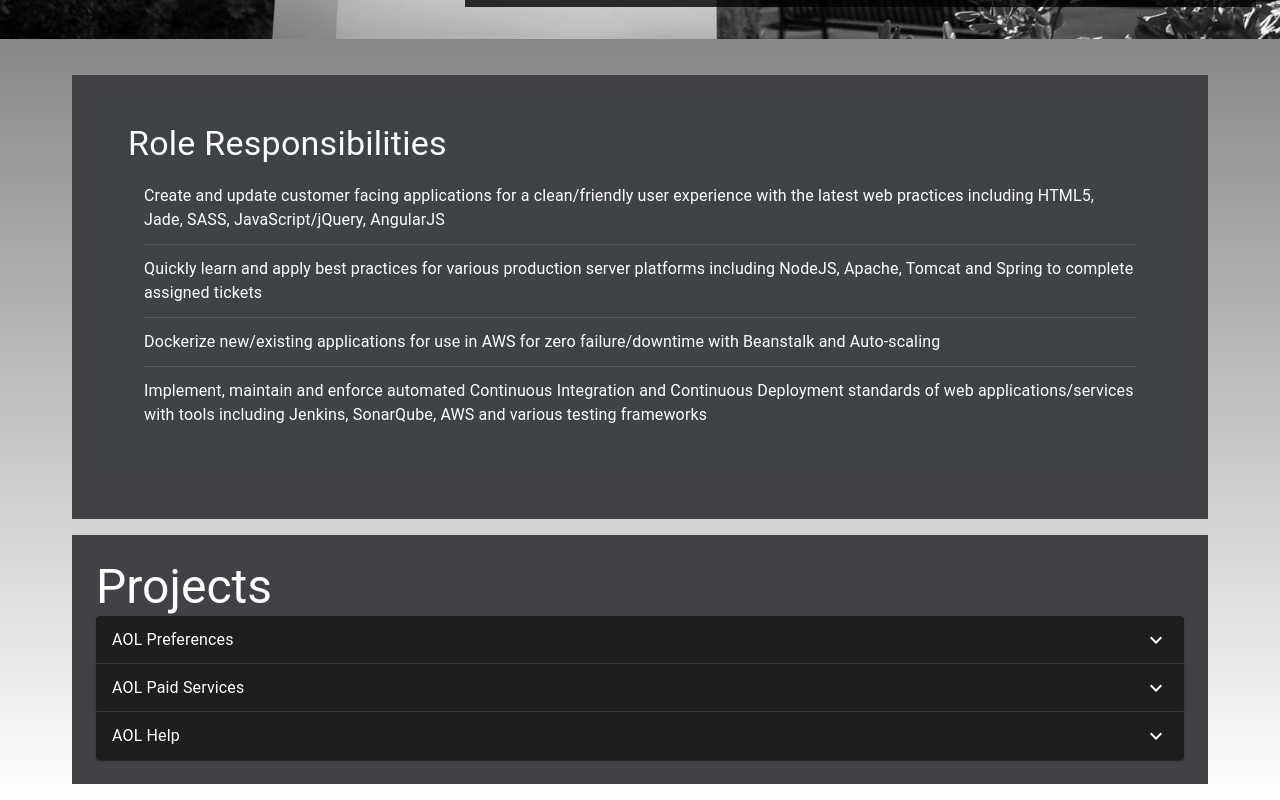
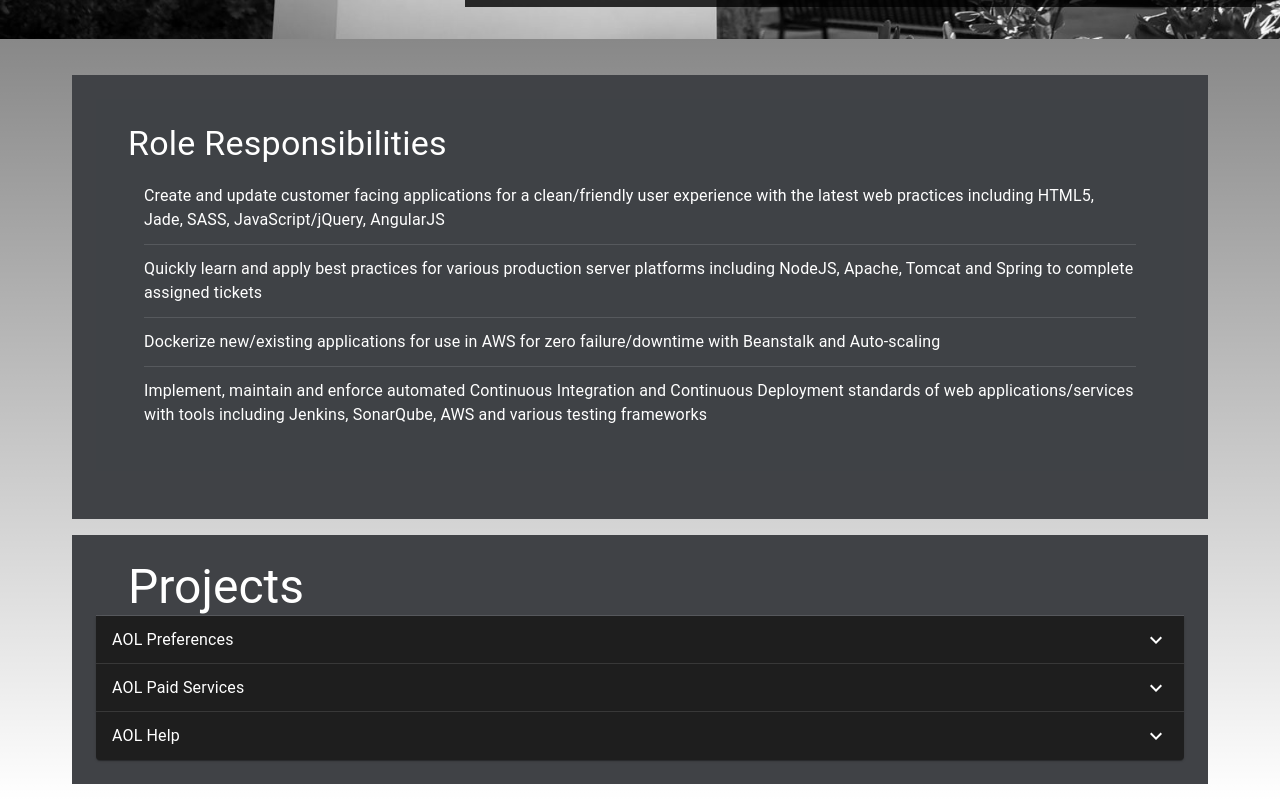
Before and after one commit to deuvarney/portf, a Next.js app: page /history/aol/role/se in a window 1280 px wide. Shown: the part 718-1518 px from the top of the page. Built offline with nearby package versions, Linux system fonts and the light colour scheme.

Commit message:
Fix Header position when not inside of container element

```diff
--- a/src/app/history/[company]/role/[role]/page.tsx
+++ b/src/app/history/[company]/role/[role]/page.tsx
@@ -10,7 +10,7 @@
 
 import { Accordion, AccordionDetails, AccordionSummary, Divider, Link, Typography } from "@mui/material";
 import HeaderTypography from '@/components/HeaderTypography';
-import SectionContainer, { ContainerWithBetterName, MainContentContainerWithBetterName } from '@/components/SectionContainer';
+import SectionContainer, { ContainerWithBetterName, MainContentContainerWithBetterName, SectionTitleContainer } from '@/components/SectionContainer';
 import BreadCrumbs from '@/components/Breadcrumbs';
 
 import styles from './styles.module.scss';
@@ -87,8 +87,9 @@
                 </SectionContainer>
 
                 <SectionContainer id={PROJECTS_ID}> {/* TODO: Look into using a component for handling ids */}
-                    <HeaderTypography variant="h3" addBottomMargin={true}>Projects</HeaderTypography>
-
+                    <SectionTitleContainer>
+                        <HeaderTypography variant="h3" addBottomMargin={true}>Projects</HeaderTypography>
+                    </SectionTitleContainer>
 
                     {
                         role.projects.map(project => (
--- a/src/components/SectionContainer/index.tsx
+++ b/src/components/SectionContainer/index.tsx
@@ -27,3 +27,11 @@
         </div>
     )
 }
+
+export function SectionTitleContainer(props) {
+    return (
+        <div className={styles.sectionTitleContainer}>
+            {props.children}
+        </div>
+    )
+}
--- a/src/components/SectionContainer/styles.module.scss
+++ b/src/components/SectionContainer/styles.module.scss
@@ -35,3 +35,7 @@
     margin-top: 36px;
     max-width: 1200px;
 }
+
+.sectionTitleContainer {
+    padding: 0 32px;
+}
```
